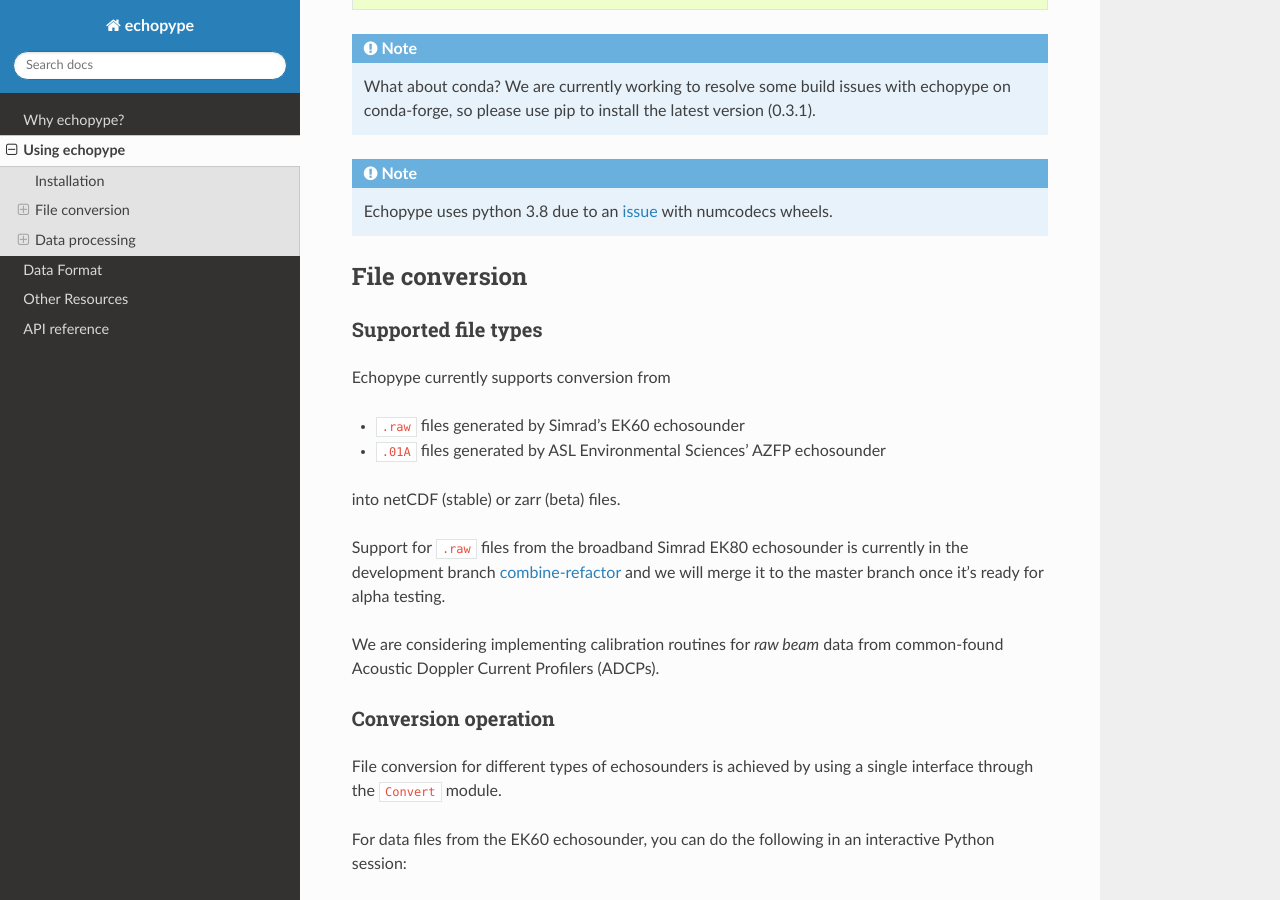
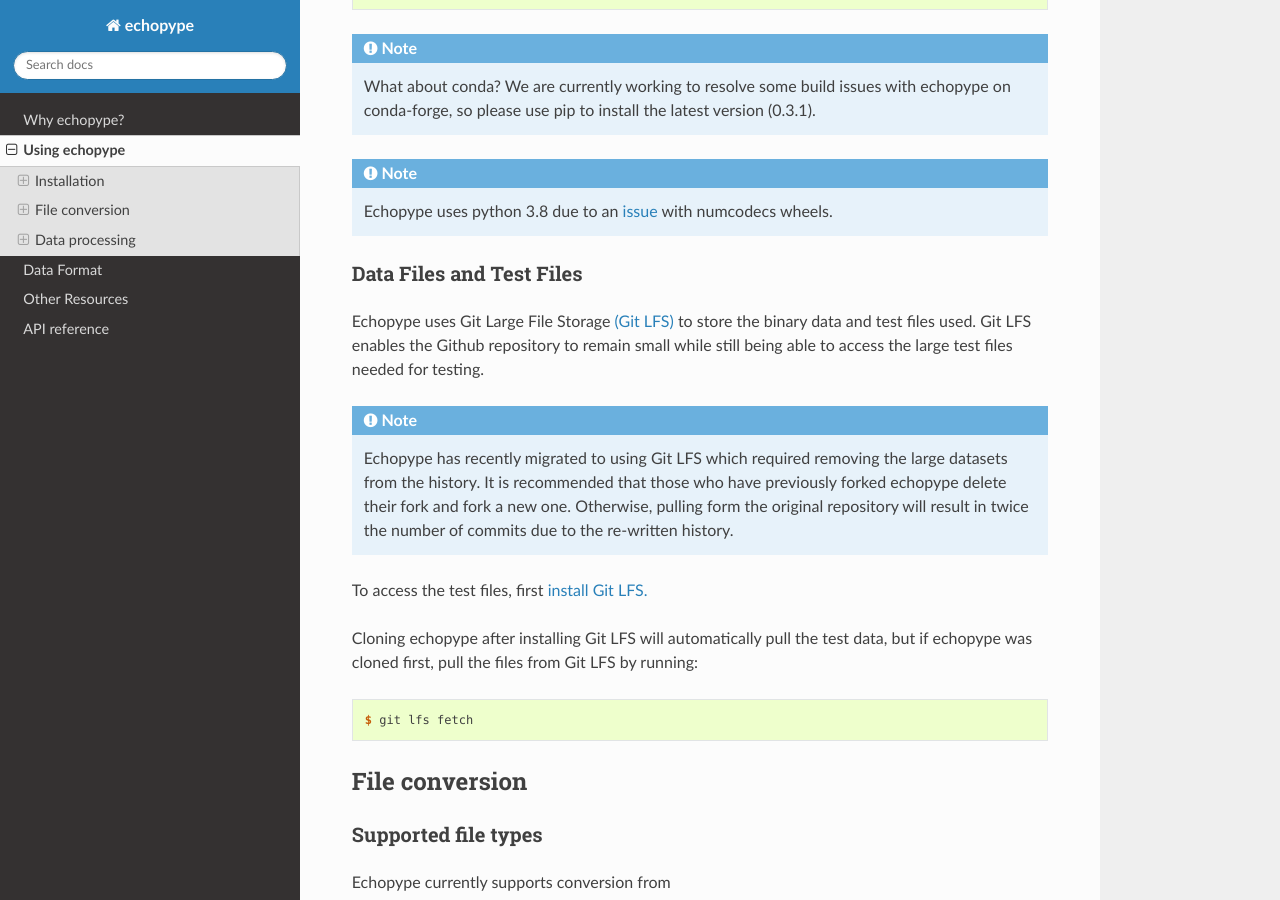
Before and after one commit to OSOceanAcoustics/echopype, a Sphinx documentation site: the page built from docs/source/usage.rst, in a window 1280 px wide and 900 px high, scrolled down 297 px. Built offline with Sphinx 7.4.7 and the Read the Docs theme 2.0.0, drawn with Linux system fonts in a browser that asks for light colours.

Commit message:
update usage with lfs instructions

```diff
--- a/docs/source/usage.rst
+++ b/docs/source/usage.rst
@@ -37,6 +37,31 @@
    `issue <https://github.com/OSOceanAcoustics/echopype/issues/83>`_
    with numcodecs wheels.
 
+
+Data Files and Test Files
+~~~~~~~~~~~~~~~~~~~~~~~~~~~~~
+
+Echopype uses Git Large File Storage `(Git LFS) <https://git-lfs.github.com/>`_
+to store the binary data and test files used. Git LFS enables the Github
+repository to remain small while still being able to access
+the large test files needed for testing.
+
+.. note::
+   Echopype has recently migrated to using Git LFS which required removing the large
+   datasets from the history. It is recommended that those who have previously forked
+   echopype delete their fork and fork a new one. Otherwise, pulling form the original
+   repository will result in twice the number of commits due to the re-written history.
+
+
+To access the test files, first
+`install Git LFS. <https://help.github.com/en/github/managing-large-files/installing-git-large-file-storage>`_
+
+Cloning echopype after installing Git LFS will automatically pull the test data, but
+if echopype was cloned first, pull the files from Git LFS by running:
+
+.. code-block:: console
+
+   $ git lfs fetch
 
 
 File conversion
```
